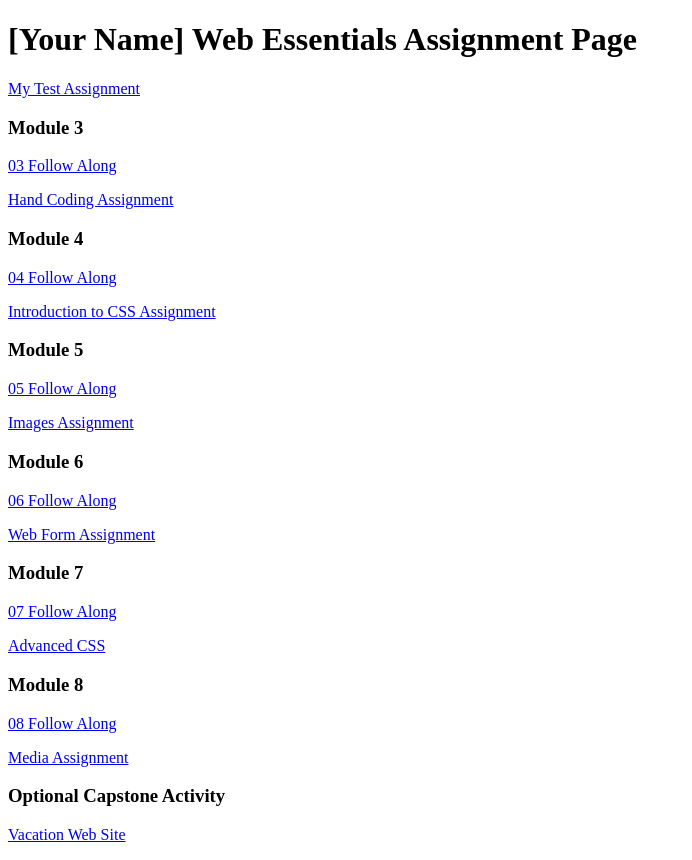
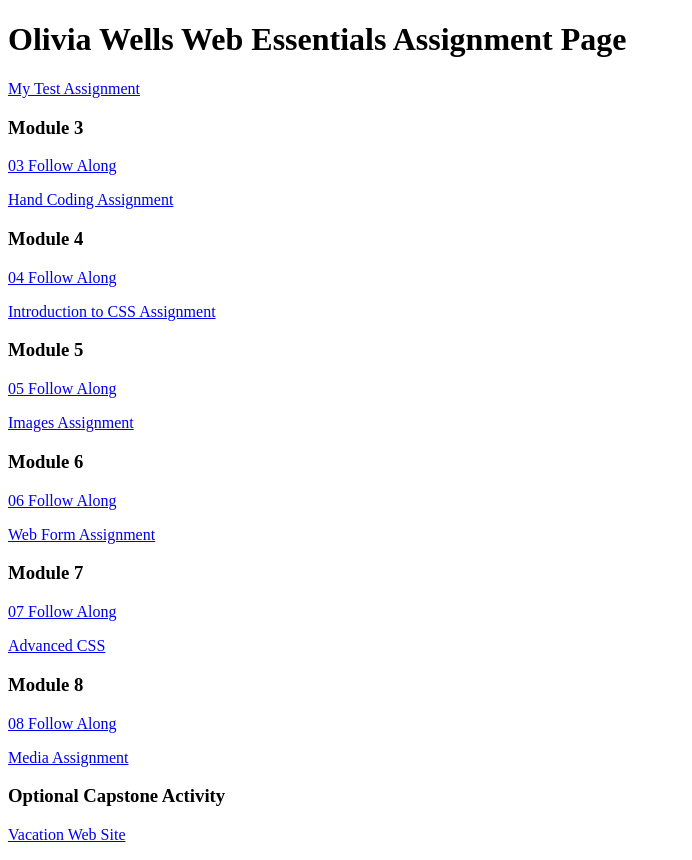
Before and after one commit to viawells/dwdd1600, a plain HTML site: page index.html in a window 1280 px wide. Shown: the whole page, without its empty margins (0-692 px from the left). Drawn offline with Linux system fonts and the light colour scheme.

Commit message:
Added my name

```diff
--- a/index.html
+++ b/index.html
@@ -6,7 +6,7 @@
 		<title>dwdd 1600 assignment list page</title>
 	</head>
 	<body>
-		<h1>[Your Name] Web Essentials Assignment Page</h1>
+		<h1>Olivia Wells Web Essentials Assignment Page</h1>
 		<p><a href="01test">My Test Assignment</a></p>
 
 		<h3>Module 3</h3>
```
